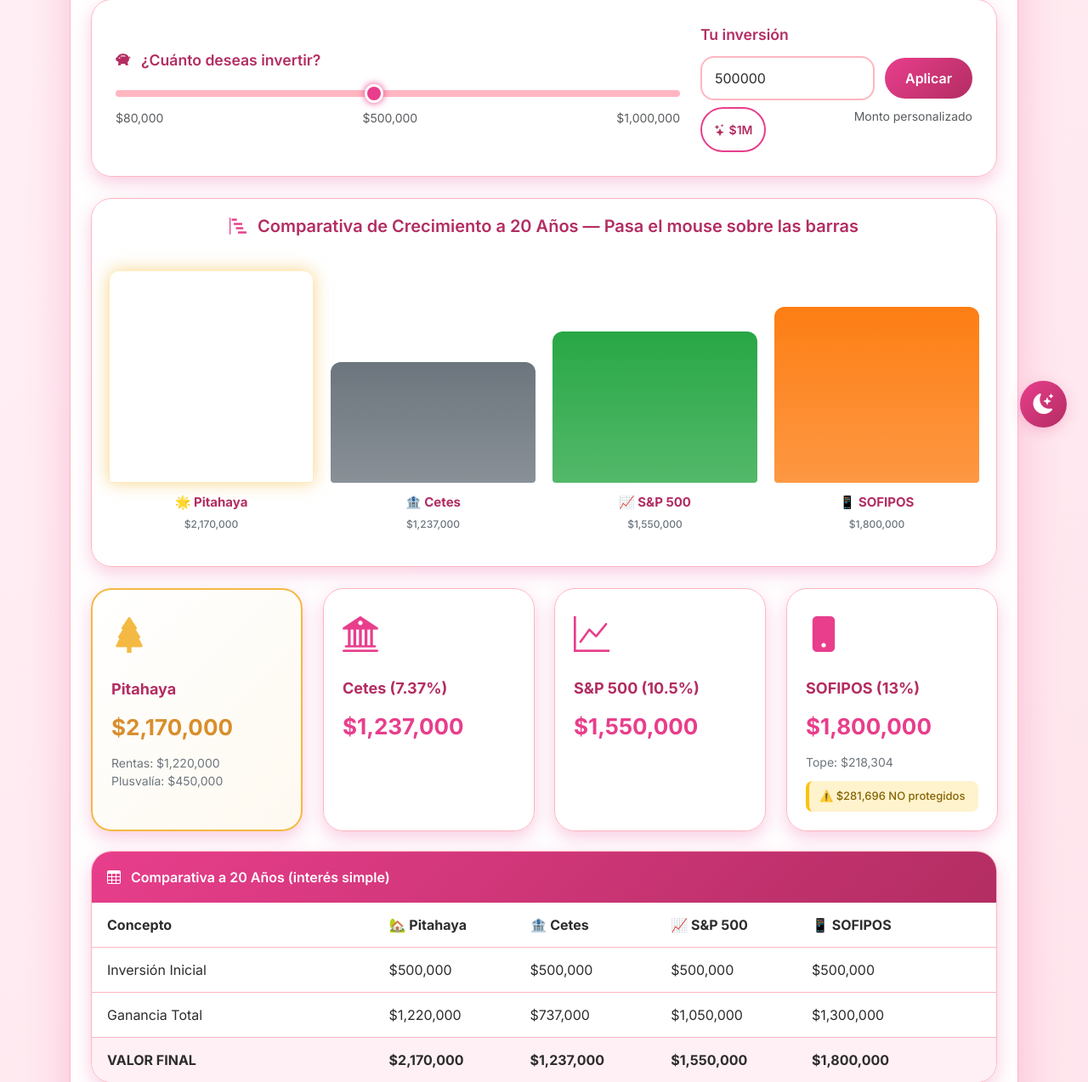
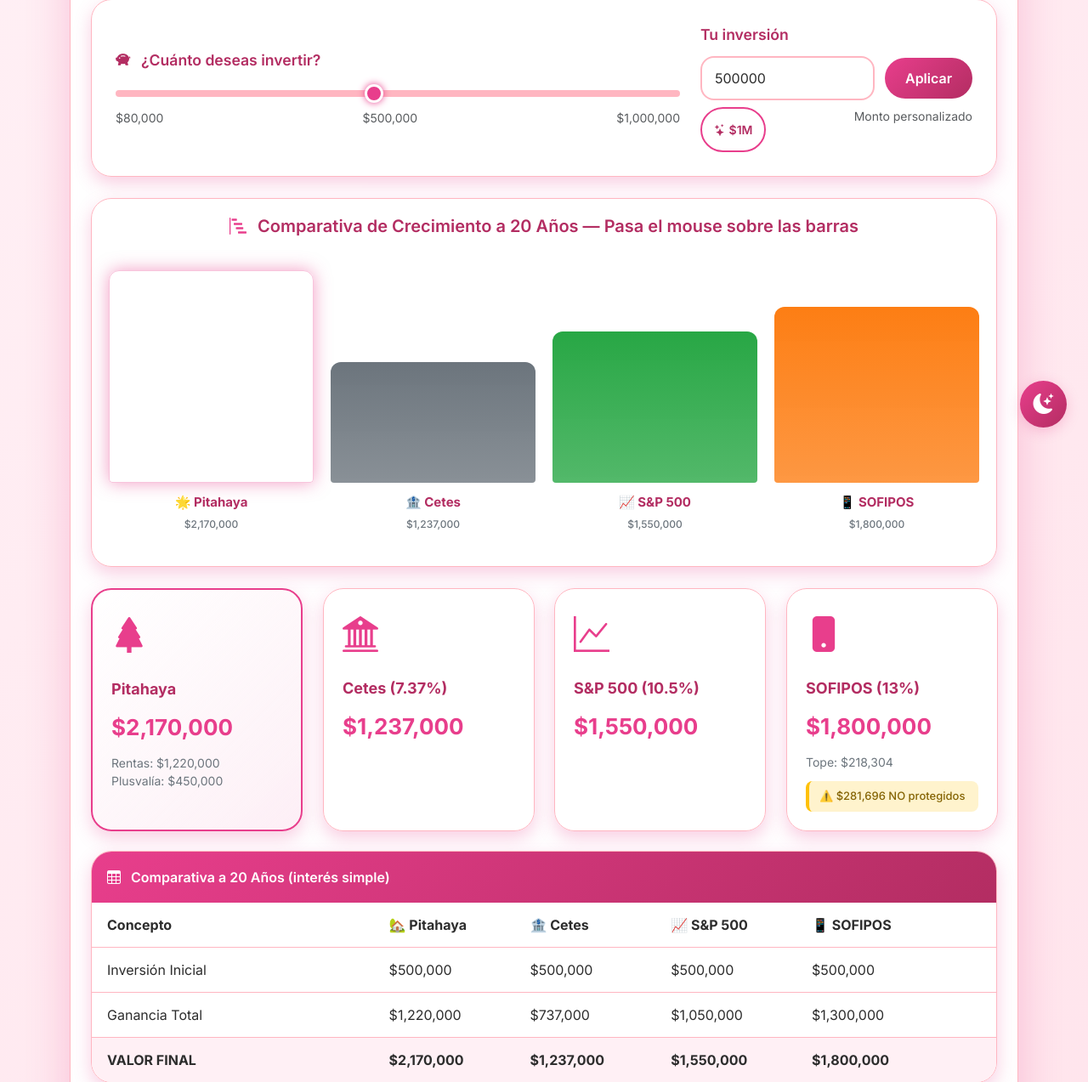
Before and after one commit to D3vBoy/pitahaya-calculadora, a Flask app: page /calculadora in a window 1280 px wide. Shown: the part 272-1545 px from the top of the page at 85% size. Run offline with Flask 3, Linux system fonts and the light colour scheme; the visitor is signed in with stand-in values (Sample User, id 1); a map, chart or similar area stays blank.

Commit message:
Actualización completa 1.2

```diff
--- a/templates/calculadora.html
+++ b/templates/calculadora.html
@@ -367,10 +367,11 @@
             min-height: 10px;
         }
 
+        /* Barra de Pitahaya con color rosa pitahaya principal */
         .chart-bar-item[data-instrument="pitahaya"] .chart-bar {
-            background: linear-gradient(180deg, var(--pitahaya-gold), var(--pitahaya-gold-dark));
-            box-shadow: 0 0 20px rgba(244, 185, 66, 0.6);
-            border: 1px solid rgba(255, 215, 120, 0.5);
+            background: linear-gradient(180deg, var(--pitahaya-primary), var(--pitahaya-dark));
+            box-shadow: 0 0 20px rgba(232, 62, 140, 0.5);
+            border: 1px solid rgba(232, 62, 140, 0.3);
         }
 
         .chart-bar-label {
@@ -440,8 +441,8 @@
         }
 
         .investment-card.pitahaya {
-            border: 2px solid var(--pitahaya-gold);
-            background: linear-gradient(135deg, var(--pitahaya-white), rgba(244, 185, 66, 0.08));
+            border: 2px solid var(--pitahaya-primary);
+            background: linear-gradient(135deg, var(--pitahaya-white), rgba(232, 62, 140, 0.08));
         }
 
         .investment-icon {
@@ -451,7 +452,7 @@
         }
 
         .investment-card.pitahaya .investment-icon {
-            color: var(--pitahaya-gold);
+            color: var(--pitahaya-primary);
         }
 
         .investment-title {
@@ -469,7 +470,7 @@
         }
 
         .investment-card.pitahaya .investment-amount {
-            color: var(--pitahaya-gold-dark);
+            color: var(--pitahaya-primary);
         }
 
         .investment-detail {
@@ -985,7 +986,7 @@
             const chartBars = document.getElementById('chartBars');
 
             const instruments = [
-                { id: 'pitahaya', name: 'Pitahaya', value: valoresActuales.pitahaya, icon: '🌟', color: 'var(--pitahaya-gold)' },
+                { id: 'pitahaya', name: 'Pitahaya', value: valoresActuales.pitahaya, icon: '🌟', color: 'var(--pitahaya-primary)' },
                 { id: 'cetes', name: 'Cetes', value: valoresActuales.cetes, icon: '🏦', color: '#6c757d' },
                 { id: 'bolsa', name: 'S&P 500', value: valoresActuales.bolsa, icon: '📈', color: '#28a745' },
                 { id: 'sofipo', name: 'SOFIPOS', value: valoresActuales.sofipo, icon: '📱', color: '#fd7e14' }
```
